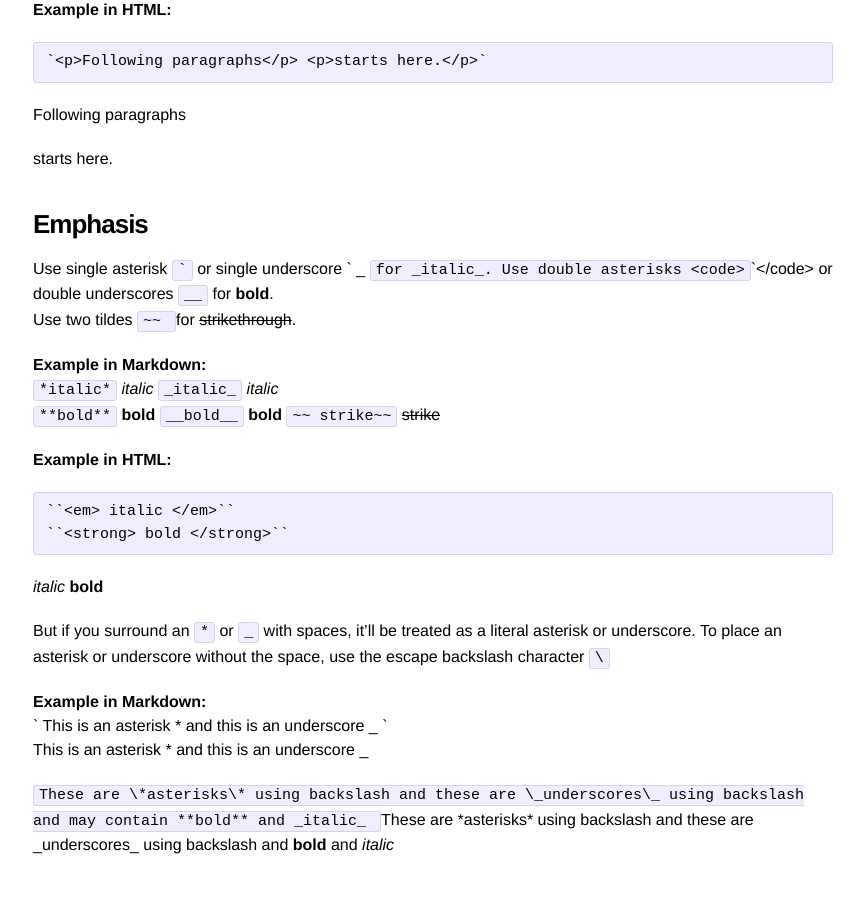
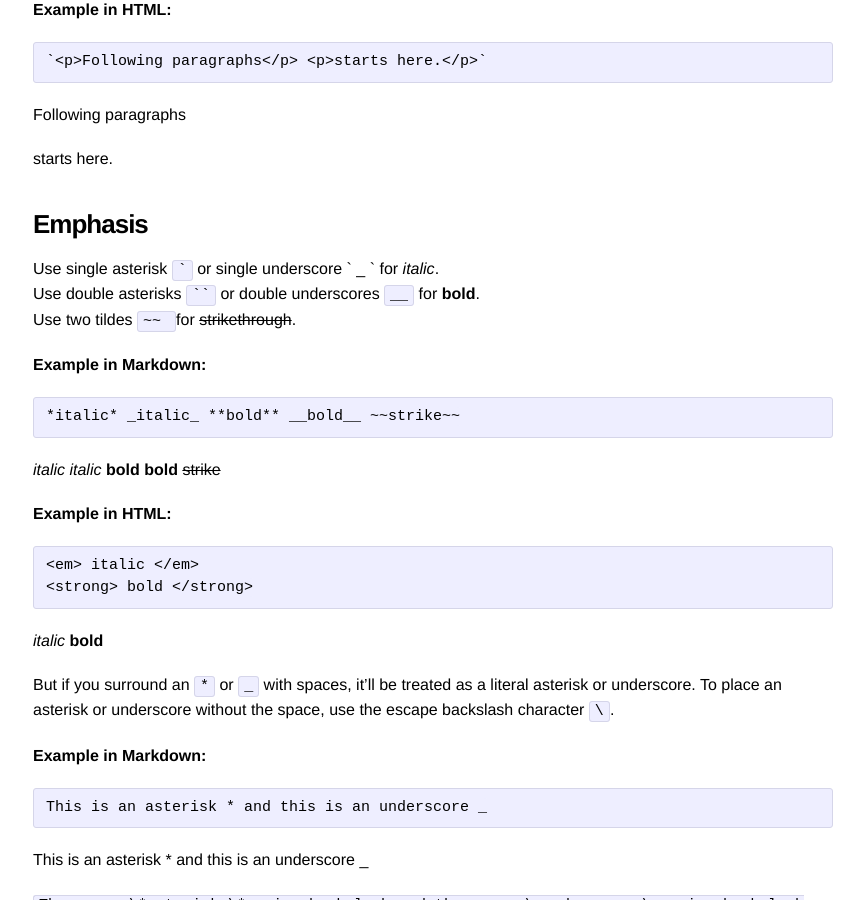
Before and after one commit to irvinleegc/irvinleegc.github.io, a Jekyll site: the page built from _posts/2017-01-09-Markdown-Syntax.md, in a window 1280 px wide and 900 px high, scrolled down 858 px. Shown: the whole window, without its empty margins (207-1071 px from the left). Built offline with Jekyll 4.4.1, drawn with Linux system fonts in a browser that asks for light colours; some of the changed text lies outside the part shown.

Commit message:
Update 2017-01-09-Markdown-Syntax.md

````diff
--- a/_posts/2017-01-09-Markdown-Syntax.md
+++ b/_posts/2017-01-09-Markdown-Syntax.md
@@ -39,31 +39,36 @@ Following paragraphs starts here.
 <p>Following paragraphs</p> <p>starts here.</p>
 
 ### **Emphasis**
-Use single asterisk `` ` `` or single underscore ` _ `for _italic_.
-Use double asterisks <code>``</code> or double underscores <code>__</code > for **bold**.
+Use single asterisk `` ` `` or single underscore ` _ ` for _italic_.
+Use double asterisks <code>``</code> or double underscores `__` for **bold**.
 Use two tildes <code>~~ </code> for ~~strikethrough~~.
 
 **Example in Markdown:**
-`*italic*` *italic*  `_italic_` _italic_
-`**bold**` **bold** `__bold__` __bold__
-`` ~~ strike~~ `` ~~strike~~
+```Markdown
+*italic* _italic_ **bold** __bold__ ~~strike~~
+```
+ *italic* _italic_ **bold** __bold__ ~~strike~~
 
 **Example in HTML:**
 ``` HTML
-``<em> italic </em>``
-``<strong> bold </strong>``
+<em> italic </em>
+<strong> bold </strong>
 ```
 <em> italic </em>
 <strong> bold </strong>
 
-But if you surround an `*` or `_` with spaces, it’ll be treated as a literal asterisk or underscore. To place an asterisk or underscore without the space, use the escape backslash character `\`
+But if you surround an `*` or `_` with spaces, it’ll be treated as a literal asterisk or underscore. To place an asterisk or underscore without the space, use the escape backslash character `\`.
 
 **Example in Markdown:**
-` This is an asterisk * and this is an underscore _ `
+```Markdow
+This is an asterisk * and this is an underscore _
+```
 This is an asterisk * and this is an underscore _
 
 `These are \*asterisks\* using backslash and these are \_underscores\_ using backslash and may contain **bold** and _italic_ `
 These are \*asterisks\* using backslash and these are \_underscores\_ using backslash and **bold** and _italic_
+
+-------------------
 
 ### **Table**
 Use pipe `|` to indicate column in table.
````
Also changed, not shown: other parts of _posts/2017-01-09-Markdown-Syntax.md (+5 -5 lines).
